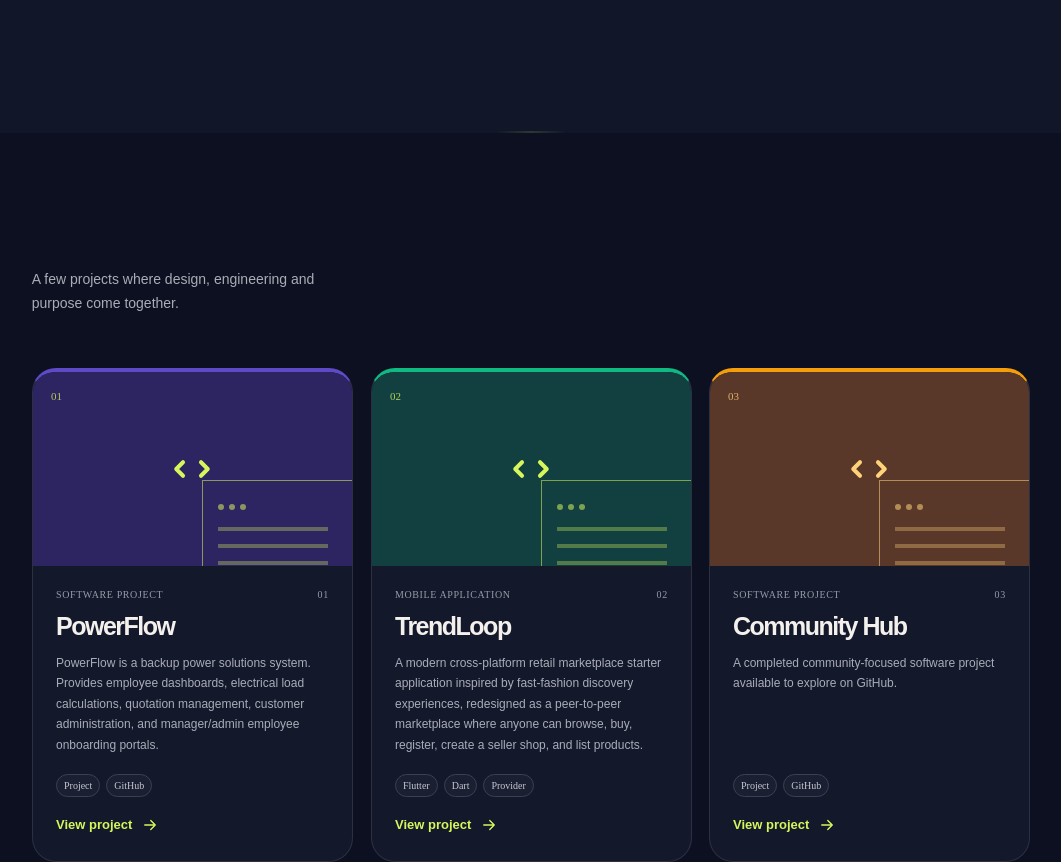
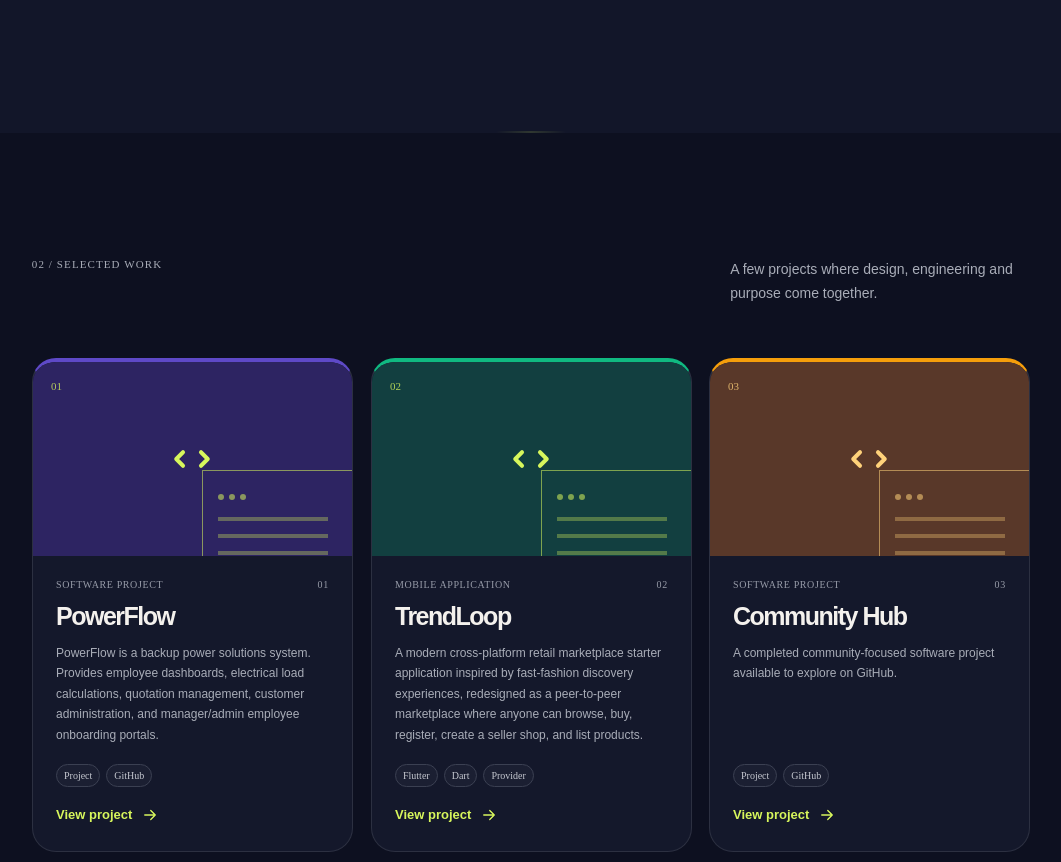
Before and after one commit to Teekay1702/web-portfolio, a React (Vite) app: page / in a window 1280 px wide. Shown: the part 1500-2362 px from the top of the page, without its empty margins (109-1170 px from the left). Built offline with nearby package versions, Linux system fonts and the light colour scheme.

Commit message:
made a few improvements

```diff
--- a/src/components/Projects.tsx
+++ b/src/components/Projects.tsx
@@ -1,42 +1,13 @@
-import { useMemo } from "react";
-
-import Section from "./Section";
-import ProjectCard from "./ProjectCard";
-
-import { projects } from "../data/projects";
+import Section from './Section';
+import ProjectCard from './ProjectCard';
+import { projects } from '../data/projects';
 
 export default function Projects() {
-    const renderedProjects = useMemo(
-        () =>
-            projects.map((project) => (
-                <ProjectCard
-                    key={project.num}
-                    project={project}
-                />
-            )),
-        []
-    );
-
-    return (
-        <Section
-            id="work"
-            label="02 / SELECTED WORK"
-        >
-            <div className="section-head">
-
-                <p>
-                    A few projects where design,
-                    engineering and purpose come
-                    together.
-                </p>
-
-            </div>
-
-            <div className="project-list">
-
-                {renderedProjects}
-
-            </div>
-        </Section>
-    );
+    return <Section id="work" className="work">
+        <div className="section-head">
+            <div className="section-label">02 / SELECTED WORK</div>
+            <p>A few projects where design, engineering and purpose come together.</p>
+        </div>
+        <div className="project-list">{projects.map(project => <ProjectCard project={project} key={project.num} />)}</div>
+    </Section>
 }
```
